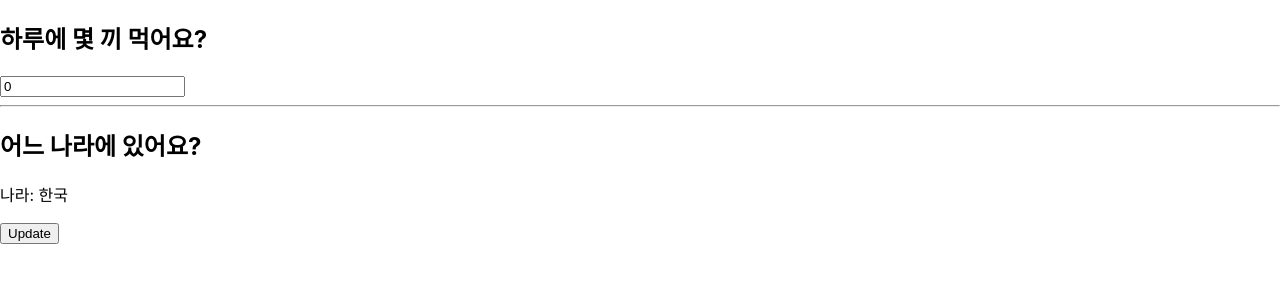
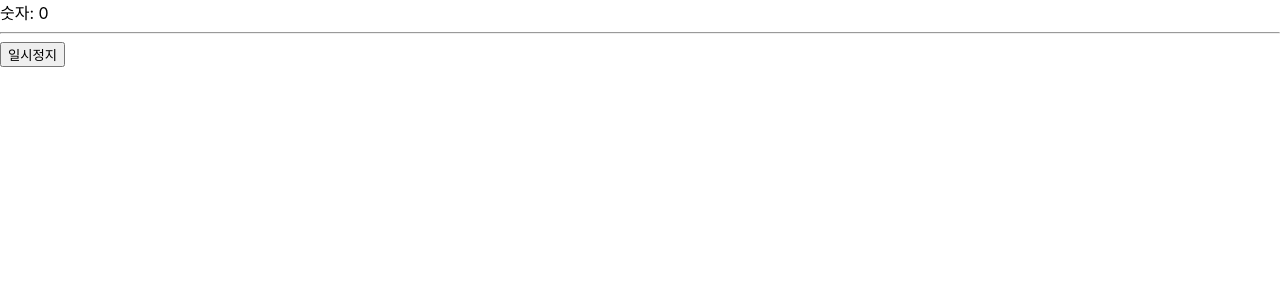
Before and after one commit to NewBean0312/react-test, a React (Create React App) app: page / in a window 1280 px wide. Shown: the top 300 px of the page. Built offline with nearby package versions, Linux system fonts and the light colour scheme.

Commit message:
숫자 일시정지

```diff
--- a/src/App.js
+++ b/src/App.js
@@ -3,14 +3,16 @@ import EffectEx from "./EffectEx";
 import ContextEx from "./ContextEx";
 import ReducerEx from "./ReducerEx";
 import MemoEx from "./MemoEx";
+import StopWatch from "./StopWatch";
 
 const App = () => {
   return (
     <>
       {/* <EffectEx />
       <ContextEx />
-      <ReducerEx /> */}
-      <MemoEx />
+      <ReducerEx />
+      <MemoEx /> */}
+      <StopWatch />
     </>
   );
 };
--- /dev/null
+++ b/src/StopWatch.js
@@ -0,0 +1,19 @@
+import React, { useState } from "react";
+
+function StopWatch() {
+  const [num, setNum] = useState(0);
+
+  const timeoutId = setTimeout(() => setNum(num + 1), 1000);
+
+  const pause = () => clearTimeout(timeoutId);
+
+  return (
+    <>
+      숫자: {num}
+      <hr />
+      <button onClick={pause()}>일시정지</button>
+    </>
+  );
+}
+
+export default StopWatch;
```
